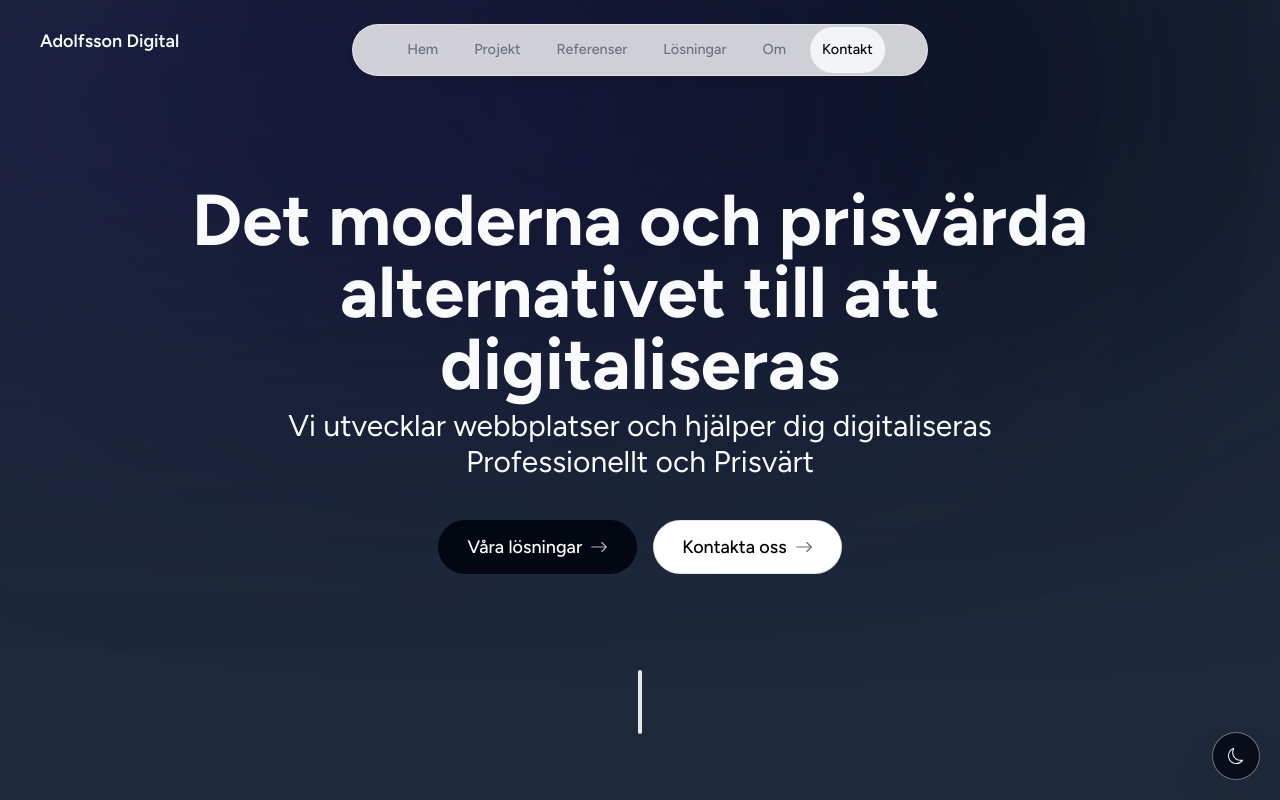
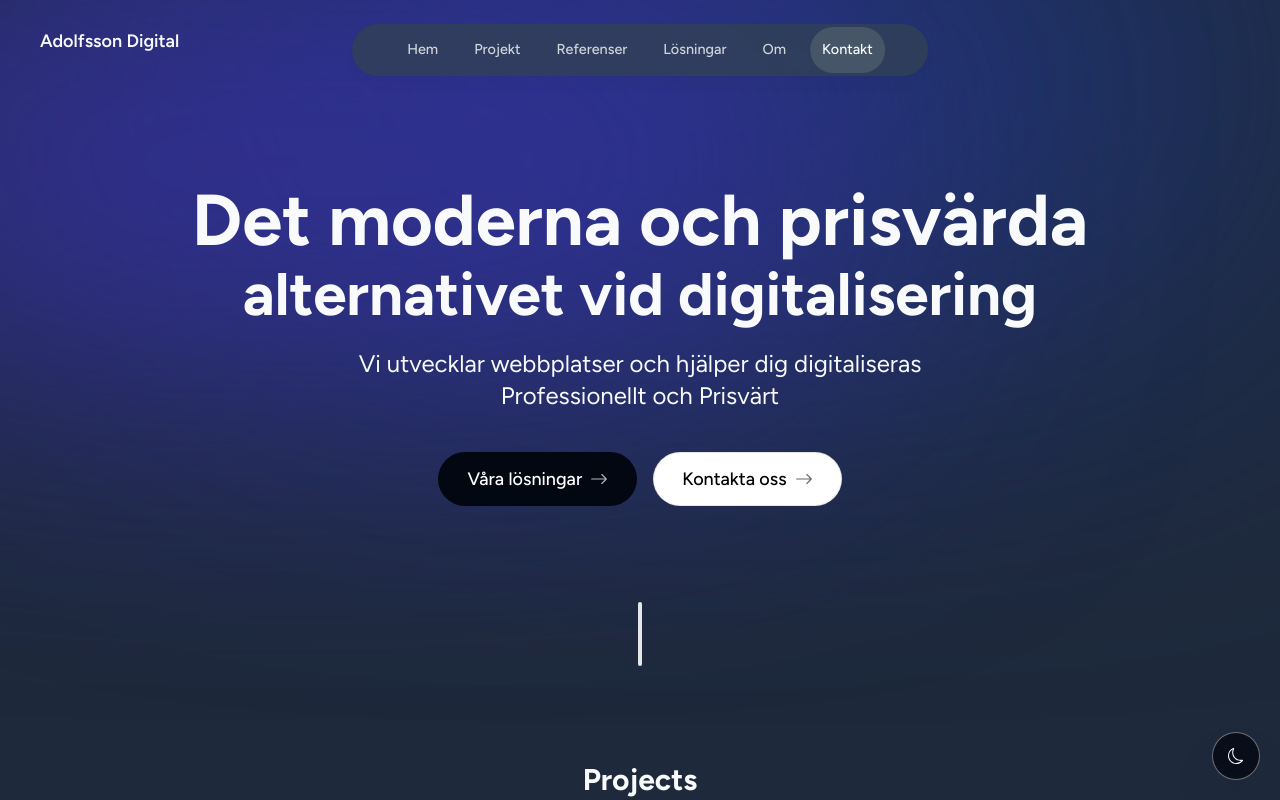
Before and after one commit to adolfssonjames/adolfssondev-app, a Next.js app: page / in a window 1280 px wide. Shown: the top 800 px of the page. Built offline with nearby package versions, Linux system fonts and the light colour scheme; no server answers.

Commit message:
changed intro bg colors and dark light mode navbar color

```diff
--- a/src/app/layout.tsx
+++ b/src/app/layout.tsx
@@ -26,8 +26,8 @@ export default function RootLayout({
       <body
         className={`${font.className} bg-slate-800 text-slate-50 relative pt-28 sm:pt-36 dark:bg-slate-100`}
       >
-        <div className="bg-slate-950 absolute top-[-6rem] -z-10 right-[1rem] h-[22.25rem] w-[31.25rem] rounded-full blur-[10rem] sm:w-[68.75rem] dark:bg-slate-400"></div>
-        <div className="bg-indigo-950 absolute top-[-1rem] -z-10 left-[-35rem] h-[15.25rem] w-[50rem] rounded-full blur-[10rem] sm:w-[68.75rem] md:left-[-33rem] lg:left-[-28rem] xl:left-[-15rem] 2xl:left-[-5rem] dark:bg-indigo-300"></div>
+        <div className="bg-blue-900 absolute top-[-6rem] -z-10 right-[1rem] h-[22.25rem] w-[50rem] rounded-full blur-[11rem] sm:w-[68.75rem] dark:bg-green-100"></div>
+        <div className="bg-indigo-800 absolute top-[-1rem] -z-10 left-[-35rem] h-[22.25rem] w-[50rem] rounded-full blur-[9rem] sm:w-[68.75rem] md:left-[-33rem] lg:left-[-28rem] xl:left-[-15rem] 2xl:left-[-5rem] dark:bg-cyan-100"></div>
         <ActiveSectionContextProvider>
           <ThemeContextProvider>
             <Header />
--- a/src/components/header.tsx
+++ b/src/components/header.tsx
@@ -13,7 +13,7 @@ export default function Header() {
   return (
     <header className="z-[999] relative">
       <motion.div
-        className="fixed top-0 left-1/2  h-[4.5rem] w-full rounded-none border border-white border-opacity-40 bg-white bg-opacity-80 shadow-lg shadow-black/[0.03] backdrop-blur-[0.5rem] sm:top-6 sm:h-[3.25rem] sm:w-[36rem] sm:rounded-full"
+        className="fixed top-0 left-1/2  h-[4.5rem] w-full rounded-none border-opacity-40 bg-slate-700 bg-opacity-80 shadow-lg shadow-black/[0.03] backdrop-blur-[0.5rem] sm:top-6 sm:h-[3.25rem] sm:w-[36rem] sm:rounded-full dark:bg-white dark:border-white dark:bg-opacity-80"
         initial={{ y: 200, x: "-50%", opacity: 0 }}
         animate={{ y: 0, x: "-50%", opacity: 1 }}
       ></motion.div>
@@ -25,7 +25,7 @@ export default function Header() {
       </div>
 
       <nav className="fixed top-[0.15rem] left-1/2 h-12 -translate-x-1/2 py-2 sm:top-[1.7rem] sm:h-[initial] sm:py-0 ">
-        <ul className="flex w-[22rem] flex-wrap items-center justify-center gap-y-1 text-[0.9rem] font-medium text-gray-500 sm:w-[initial] sm:flex-nowrap sm:gap-3">
+        <ul className="flex w-[22rem] flex-wrap items-center justify-center gap-y-1 text-[0.9rem] font-medium text-gray-300 dark:text-gray-500 sm:w-[initial] sm:flex-nowrap sm:gap-3">
           {links.map((link) => (
             <motion.li
               className="h-3/4 flex items-center justify-center relative"
@@ -35,9 +35,9 @@ export default function Header() {
             >
               <Link
                 className={clsx(
-                  "flex w-full items-center justify-center px-3 py-3 hover:text-gray-950 transition dark:text-slate-500 dark:hover:text-slate-700",
+                  "flex w-full items-center justify-center px-3 py-3 hover:text-gray-100 transition dark:text-slate-500 dark:hover:text-slate-700",
                   {
-                    "text-gray-950 dark:text-gray-200":
+                    "text-gray-50 dark:text-gray-200":
                       activeSection === link.name,
                   }
                 )}
@@ -51,7 +51,7 @@ export default function Header() {
 
                 {link.name === activeSection && (
                   <motion.span
-                    className="bg-gray-100 rounded-full absolute inset-0 -z-10 dark:bg-gray-200"
+                    className="bg-slate-600 rounded-full absolute inset-0 -z-10 dark:bg-slate-100"
                     layoutId="activeSection"
                     transition={{
                       type: "spring",
--- a/src/components/intro.tsx
+++ b/src/components/intro.tsx
@@ -15,7 +15,7 @@ export default function Intro() {
   const { setActiveSection, setTimeOfLastClick } = useActiveSectionContext();
   return (
     <section
-      className="max-w-[60rem] text-center scroll-mt-[100rem] dark:text-slate-700"
+      className="max-w-[60rem] text-center scroll-mt-[100rem] dark:text-slate-800"
       id="home"
       ref={ref}
     >
@@ -42,14 +42,15 @@ export default function Intro() {
         animate={{ opacity: 1, y: 0 }}
       >
         <span className="w-full ">
-          <strong className="text-7xl">
-            Det moderna och prisvärda alternativet till att digitaliseras
-          </strong>
+          <strong className="text-7xl">Det moderna och prisvärda</strong>
         </span>
-        <span className="text-3xl mt-2 text-center">
+        <span className="w-full mt-2 ">
+          <strong className="text-6xl">alternativet vid digitalisering</strong>
+        </span>
+        <span className="text-2xl mt-2 sm:mt-6 text-center">
           Vi utvecklar webbplatser och hjälper dig digitaliseras
         </span>
-        <span className="text-3xl text-center">
+        <span className="text-2xl text-center">
           {" "}
           Professionellt och Prisvärt
         </span>
```
